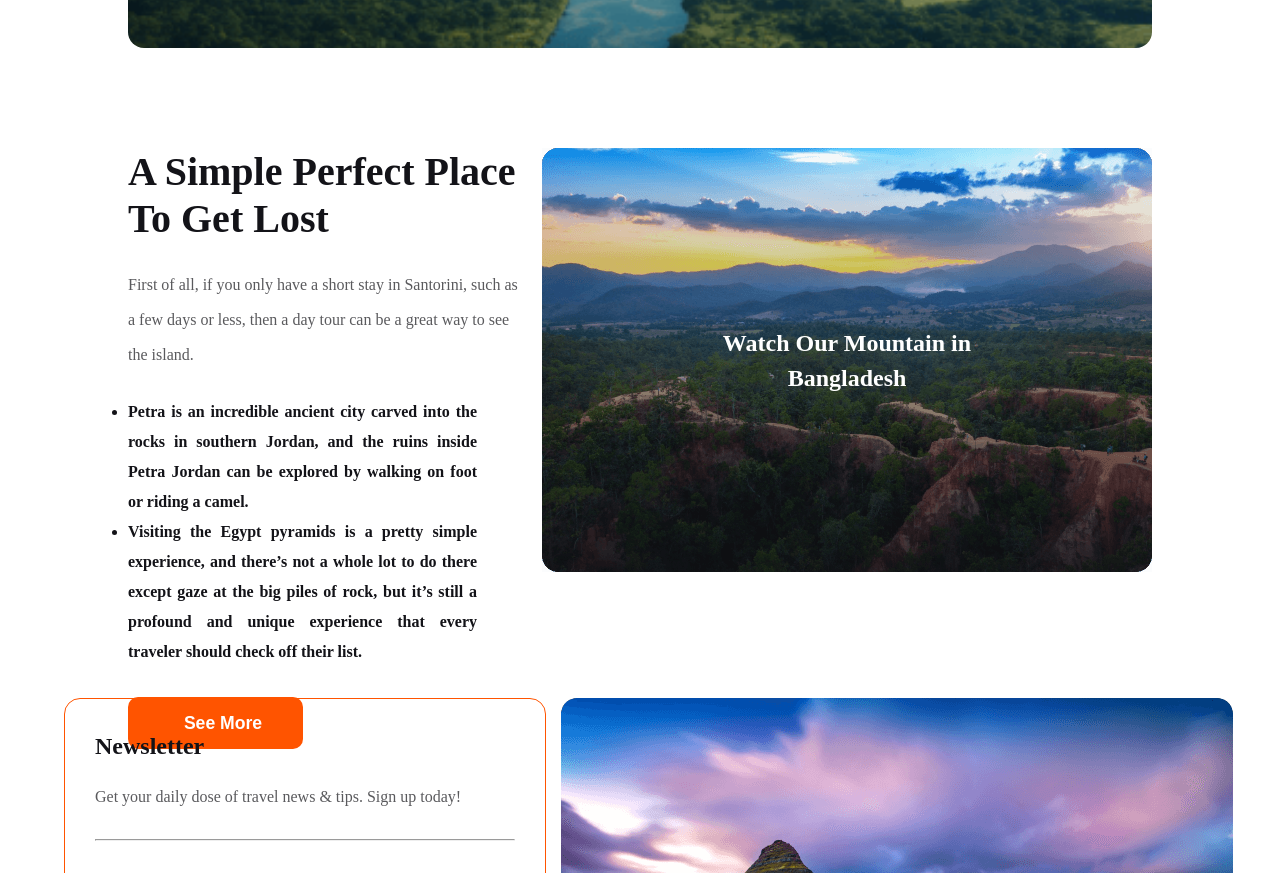
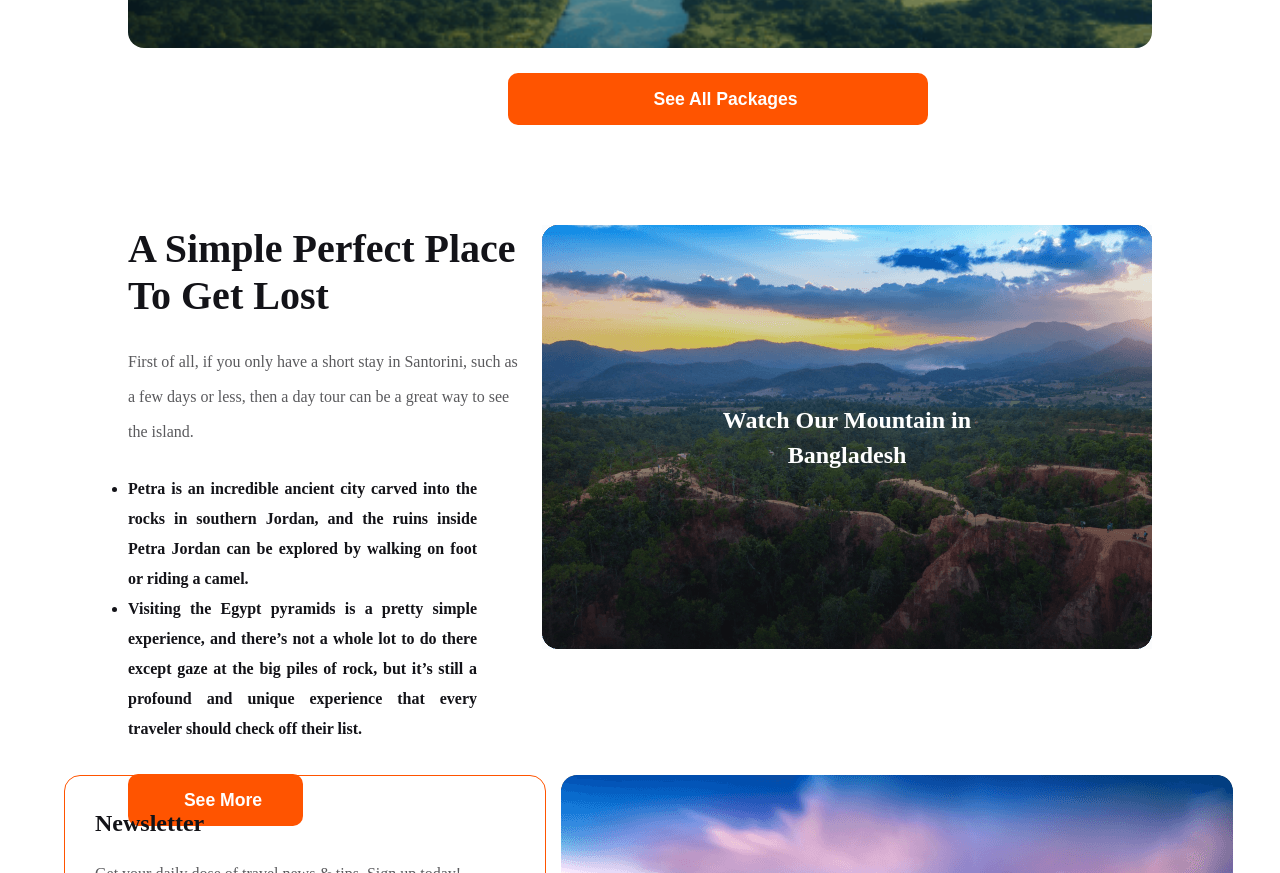
Before and after one commit to Merajul09/assignment-two, a plain HTML site: page index.html in a window 1280 px wide. Shown: the part 6358-7231 px from the top of the page. Drawn offline with Linux system fonts and the light colour scheme.

Commit message:
package button added

```diff
--- a/index.html
+++ b/index.html
@@ -218,7 +218,7 @@
                     <button class="button-primary">Book Now</button>
                 </div>
             </div>
-
+            <button class="btn-package">See All Packages</button>
         </section>
         <section class="five-section ">
             <div>
--- a/styles/style.css
+++ b/styles/style.css
@@ -562,6 +562,20 @@ p {
     color: var(--primary-color);
 }
 
+.btn-package {
+    border-radius: 10px;
+    background: var(--primary-color);
+    width: 420px;
+    height: 52px;
+    color: white;
+    text-align: center;
+    margin-left: 380px;
+    margin-right: 380px;
+    font-size: 1.1em;
+    font-weight: 700;
+    cursor: pointer;
+}
+
 /* Simple Perfect Place To Get Lost section */
 .five-section {
     margin-top: 100px;
```
